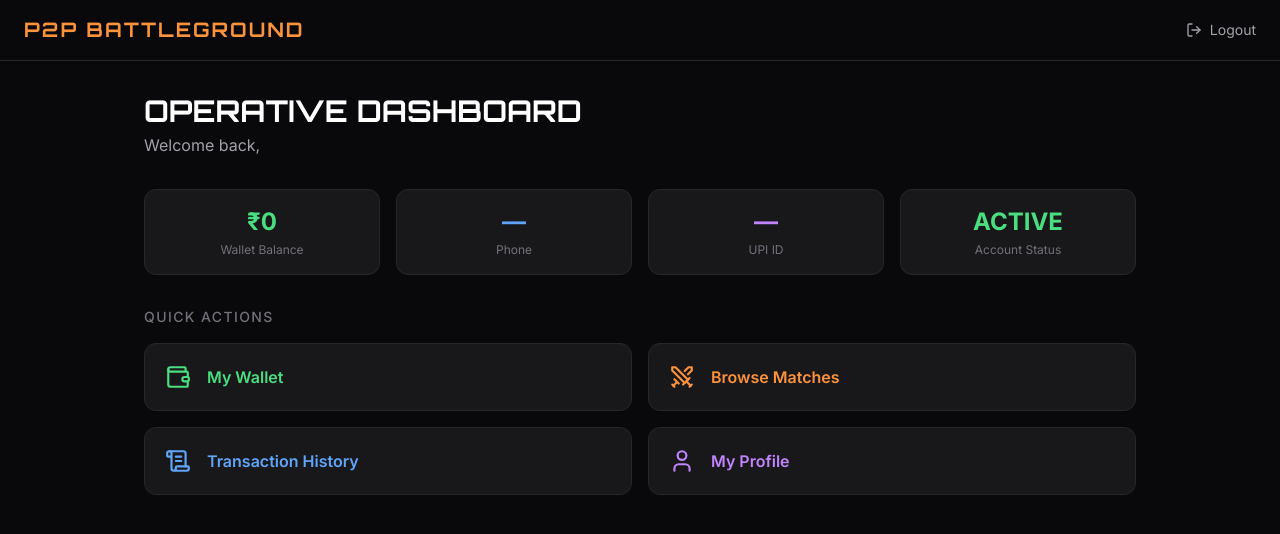
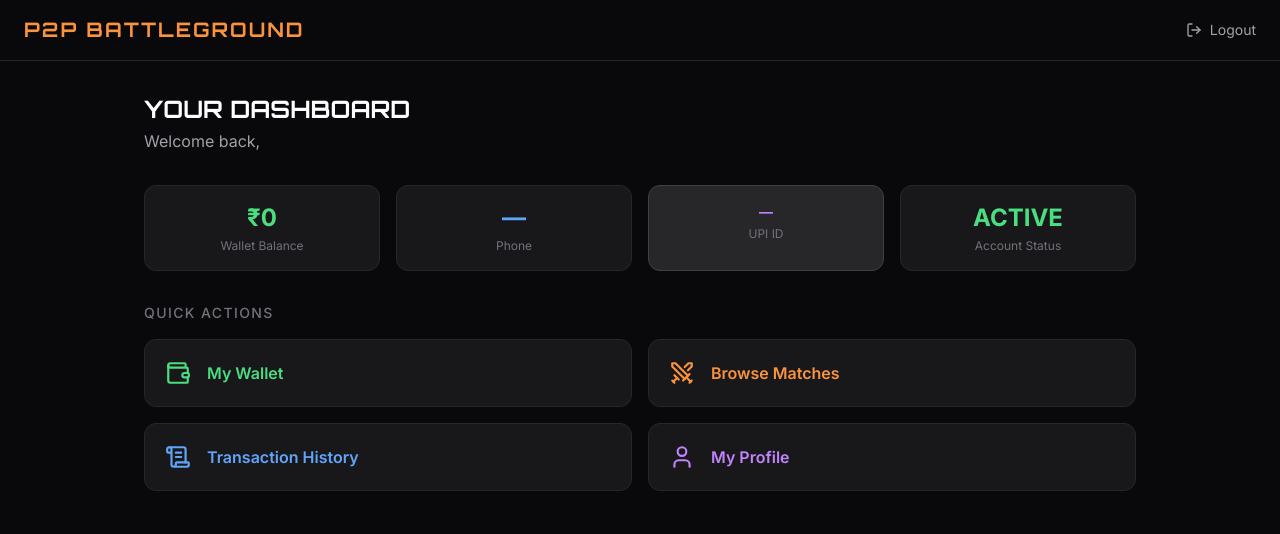
Before and after one commit to nvavinash/p2p-tournament, a React (Vite) app in the folder client/: page /dashboard in a window 1280 px wide. Shown: the top 534 px of the page. Built offline with nearby package versions, Linux system fonts and the light colour scheme; no server answers.

Commit message:
upi id and amount fixed

```diff
--- a/client/src/pages/Dashboard.jsx
+++ b/client/src/pages/Dashboard.jsx
@@ -60,8 +60,8 @@ const Dashboard = () => {
           animate={{ opacity: 1, y: 0 }}
           className="mb-8"
         >
-          <h2 className="text-3xl font-heading font-bold text-white">
-            OPERATIVE DASHBOARD
+          <h2 className="text-2xl font-heading font-bold text-white">
+           YOUR DASHBOARD
           </h2>
           <p className="text-zinc-400 mt-1">
             Welcome back,{" "}
@@ -86,11 +86,12 @@ const Dashboard = () => {
             value={user?.phone || "—"}
             color="text-blue-400"
           />
-          <StatCard
-            label="UPI ID"
-            value={user?.upiId || "—"}
-            color="text-purple-400"
-          />
+
+          <div className="bg-zinc-800 border border-zinc-700 rounded-xl p-4 text-center">
+            <p className={`text-sm font-bold text-purple-400`}>{user?.upiId || "—"}</p>
+            <p className="text-zinc-500 text-xs mt-1">UPI ID</p>
+          </div>
+
           <StatCard
             label="Account Status"
             value={user?.status === "banned" ? "BANNED" : "ACTIVE"}
--- a/client/src/pages/ProfilePage.jsx
+++ b/client/src/pages/ProfilePage.jsx
@@ -72,7 +72,7 @@ export default function ProfilePage() {
 
         {/* Note */}
         <div className="bg-zinc-900 border border-zinc-800 rounded-xl p-4">
-          <p className="text-zinc-500 text-sm">
+          <p className="text-zinc-500 text-xs">
             💡 To update your UPI ID or other account details, please contact support.
             Your wallet balance is managed by the platform and cannot be modified directly.
           </p>
```
